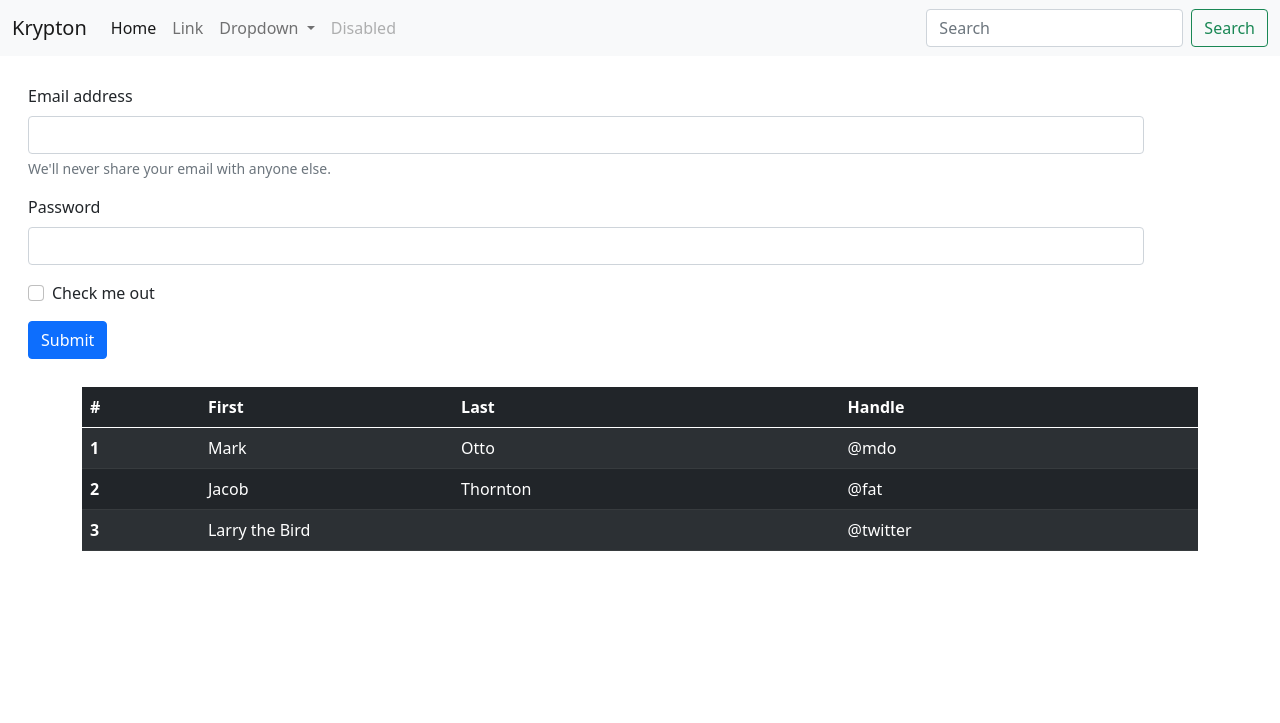
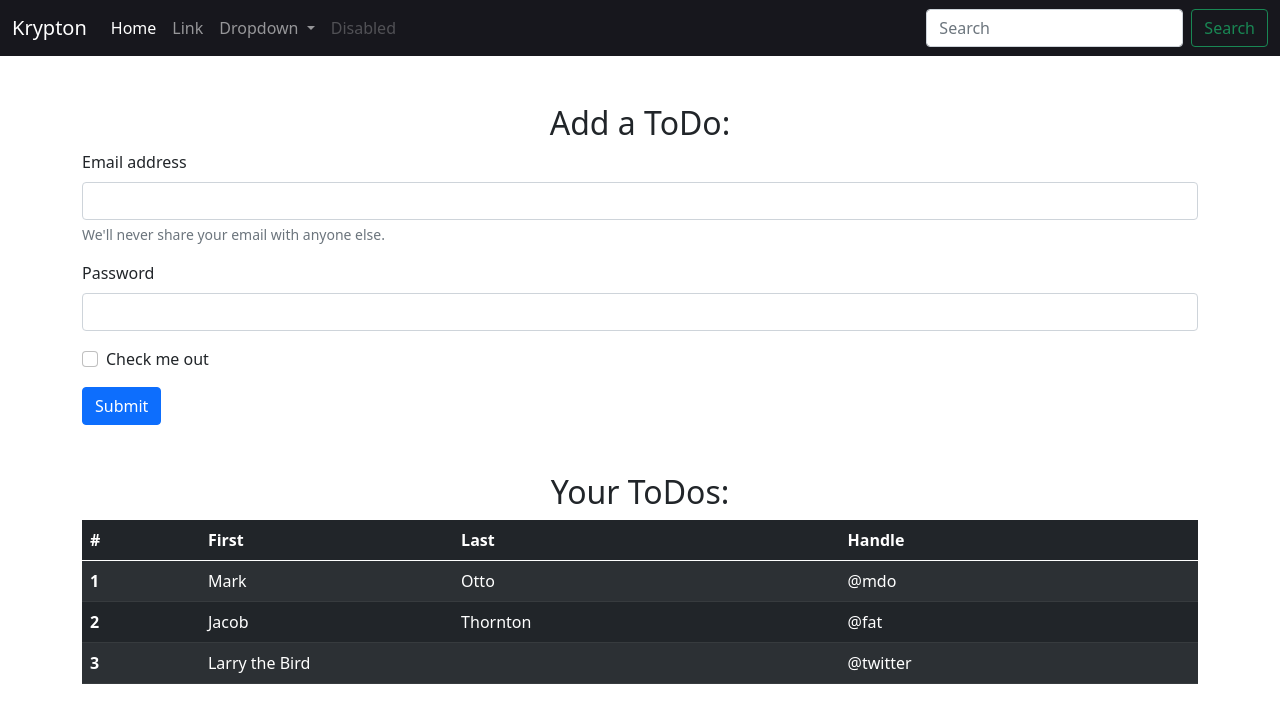
Before and after one commit to CIPHERTron/krypton, a Flask app: page / in a window 1280 px wide. Shown: the top 723 px of the page. Run offline with Flask 2, Linux system fonts and the light colour scheme.

Commit message:
Modify Navbar Style

```diff
--- a/templates/index.html
+++ b/templates/index.html
@@ -11,7 +11,7 @@
     <title>Krypton</title>
   </head>
   <body>
-        <nav class="navbar navbar-expand-lg navbar-light bg-light">
+        <nav style="background-color: #17171D;" class="navbar navbar-expand-lg navbar-dark">
                 <div class="container-fluid">
                   <a class="navbar-brand" href="#">Krypton</a>
                   <button class="navbar-toggler" type="button" data-bs-toggle="collapse" data-bs-target="#navbarSupportedContent" aria-controls="navbarSupportedContent" aria-expanded="false" aria-label="Toggle navigation">
@@ -48,7 +48,8 @@
                 </div>
         </nav>
 
-        <div class="container" style="margin: 28px 16px;">
+        <div class="container my-5">
+                <h2 style="text-align:center">Add a ToDo:</h2>
                 <form>
                         <div class="mb-3">
                                 <label for="exampleInputEmail1" class="form-label">Email address</label>
@@ -68,6 +69,7 @@
         </div>
 
         <div class="container">
+                <h2 style="text-align:center">Your ToDos: </h2>
                 <table class="table table-dark table-striped">
                         <thead>
                         <tr>
```
